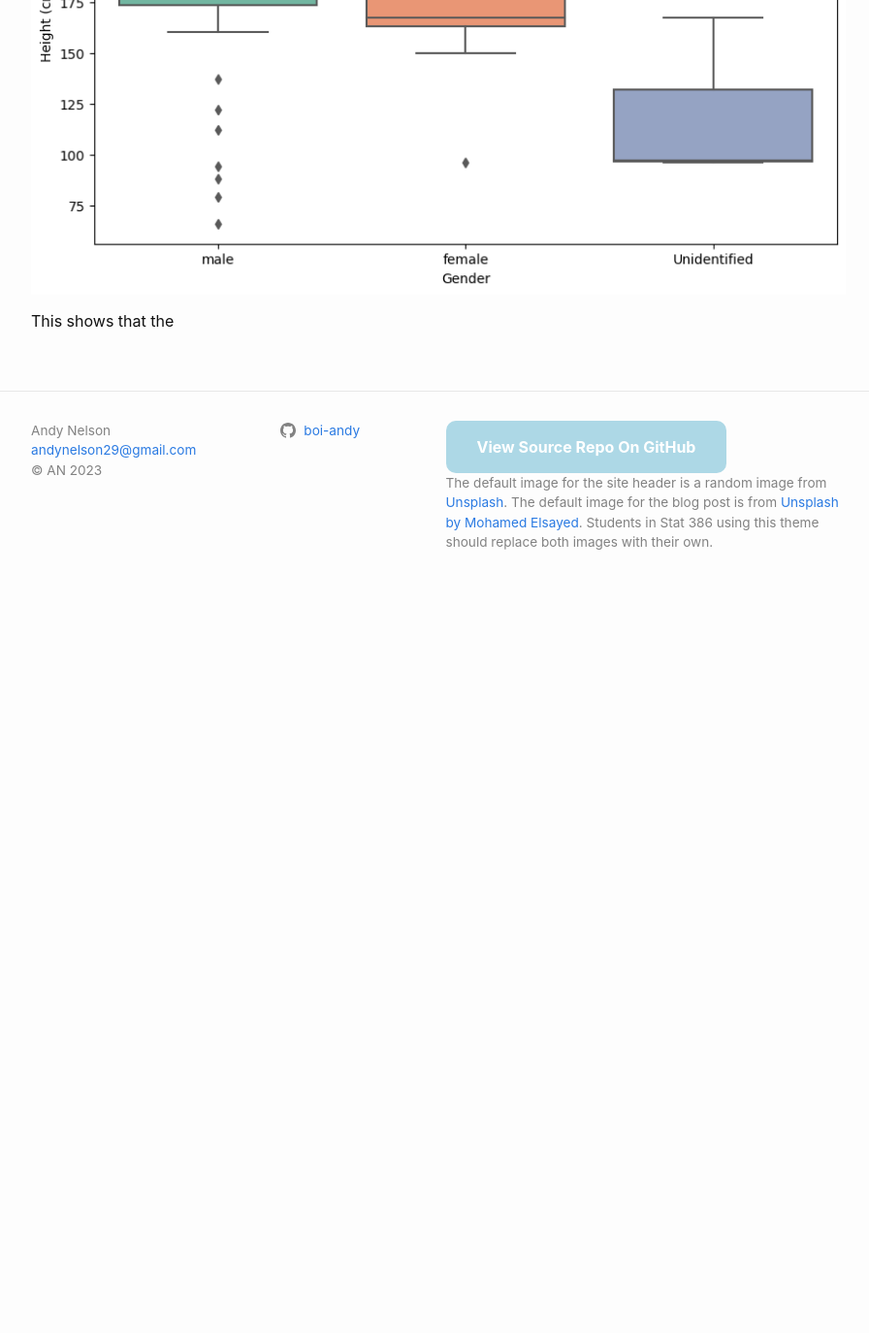
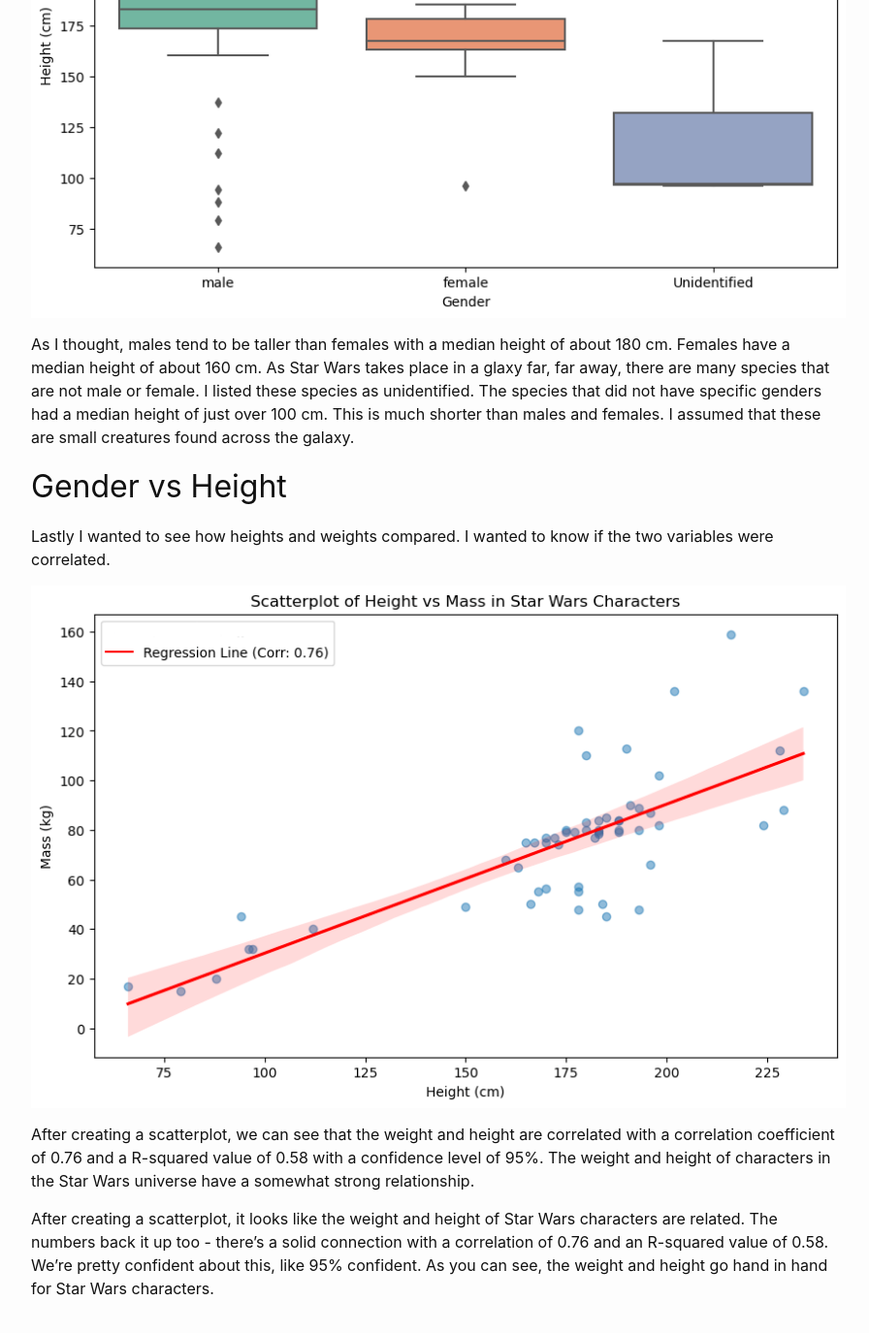
Before and after one commit to boi-andy/my-blog, a Jekyll site: the page built from _posts/2023-11-14-EDA.md, in a window 1280 px wide and 1400 px high, scrolled down 5131 px. Shown: the top 1375 px of the window at 97% size, without its empty margins (188-1084 px from the left). Built offline with Jekyll 4.4.1, drawn with Linux system fonts in a browser that asks for light colours; comment, search, counter and statistics services are not loaded; before the commit the page ends 5761 px from its top, so only the background shows below that; some of the changed text lies outside the part shown.

Commit message:
update EDA

```diff
--- a/_posts/2023-11-14-EDA.md
+++ b/_posts/2023-11-14-EDA.md
@@ -70,8 +70,18 @@ The correlation coefficent of the diameter and population of a planet is 0.33 an
 
 ## Gendeer Boxplot
 
-I was then interested in the people on each planet. I made a [Streamlit app](https://starwarsplanets.streamlit.app/) that shows each character from each planet. Of those people, you can see their characteristics like weight, height, skin color, and gender. I made a boxplot showing the height of each gender.
+I was then interested in the people on each planet. I made a [Streamlit app](https://starwarsplanets.streamlit.app/) that shows each character from each planet. Of those people, you can see their characteristics like weight, height, skin color, and gender. I wanted to see if the galaxy was like ours, with men being taller in most cases. I made a boxplot showing the height of each gender to see if this was true.
 
 ![Figure](https://boi-andy.github.io/my-blog/assets/images/genderBox.png)
 
-This shows that the
+As I thought, males tend to be taller than females with a median height of about 180 cm. Females have a median height of about 160 cm. As Star Wars takes place in a glaxy far, far away, there are many species that are not male or female. I listed these species as unidentified. The species that did not have specific genders had a median height of just over 100 cm. This is much shorter than males and females. I assumed that these are small creatures found across the galaxy.
+
+## Gender vs Height
+
+Lastly I wanted to see how heights and weights compared. I wanted to know if the two variables were correlated.
+
+![Figure](https://boi-andy.github.io/my-blog/assets/images/heightVmass.png)
+
+After creating a scatterplot, we can see that the weight and height are correlated with a correlation coefficient of 0.76 and a R-squared value of 0.58 with a confidence level of 95%. The weight and height of characters in the Star Wars universe have a somewhat strong relationship.
+
+After creating a scatterplot, it looks like the weight and height of Star Wars characters are related. The numbers back it up too - there's a solid connection with a correlation of 0.76 and an R-squared value of 0.58. We're pretty confident about this, like 95% confident. As you can see, the weight and height go hand in hand for Star Wars characters.
```
Also changed, not shown: assets/images/heightVmass.png (added).
